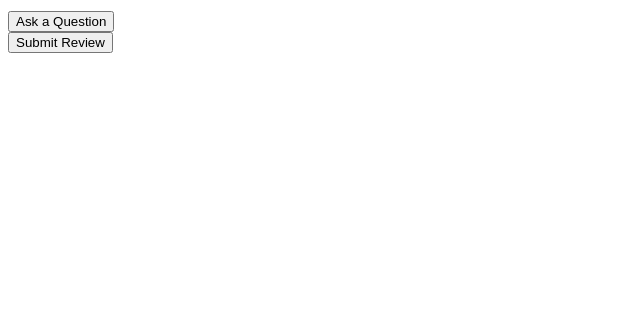
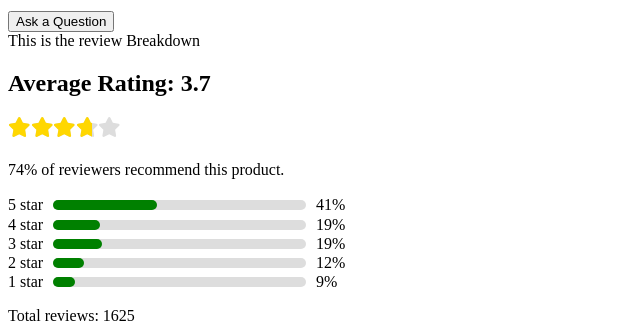
Before and after one commit to Pasteque-Performers/pp-atelier, a React app: page / in a window 1280 px wide. Shown: the part 468-800 px from the top of the page, without its empty margins (0-640 px from the left). Built offline with nearby package versions, Linux system fonts and the light colour scheme; no server answers; the HTML template or start-up script is replaced by a standard one.

Commit message:
fix for review breakdown// added to package json// npm install when pulled/

```diff
--- a/client/src/components/Ratings-Reviews/RatingsAndReviewsMain.jsx
+++ b/client/src/components/Ratings-Reviews/RatingsAndReviewsMain.jsx
@@ -1,5 +1,6 @@
 import React, { useState, useEffect, useContext } from 'react';
 import AddReviewModalMain from './AddReviewModal/AddReviewModalMain.jsx';
+import ReviewBreakdownMain from './ReviewBreakdown/ReviewBreakdownMain.jsx';
 
 const RatingsAndReviewsMain = () => {
   const [showModal, setShowModal] = useState(false);
@@ -9,6 +10,7 @@
 
   return (
     <div>
+      <ReviewBreakdownMain/>
       <button onClick={handleButtonClick}>Submit Review</button>
       {showModal && <AddReviewModalMain />}
     </div>
--- a/package.json
+++ b/package.json
@@ -22,6 +22,9 @@
     "@babel/plugin-transform-runtime": "^7.21.4",
     "@babel/preset-env": "^7.21.5",
     "@babel/preset-react": "^7.18.6",
+    "@fortawesome/fontawesome-svg-core": "^6.4.0",
+    "@fortawesome/free-solid-svg-icons": "^6.4.0",
+    "@fortawesome/react-fontawesome": "^0.2.0",
     "@testing-library/jest-dom": "^5.16.5",
     "@testing-library/react": "^14.0.0",
     "axios": "^1.4.0",
```
Also changed, not shown: 2 other files (tests, documents, lock files or other folders).
